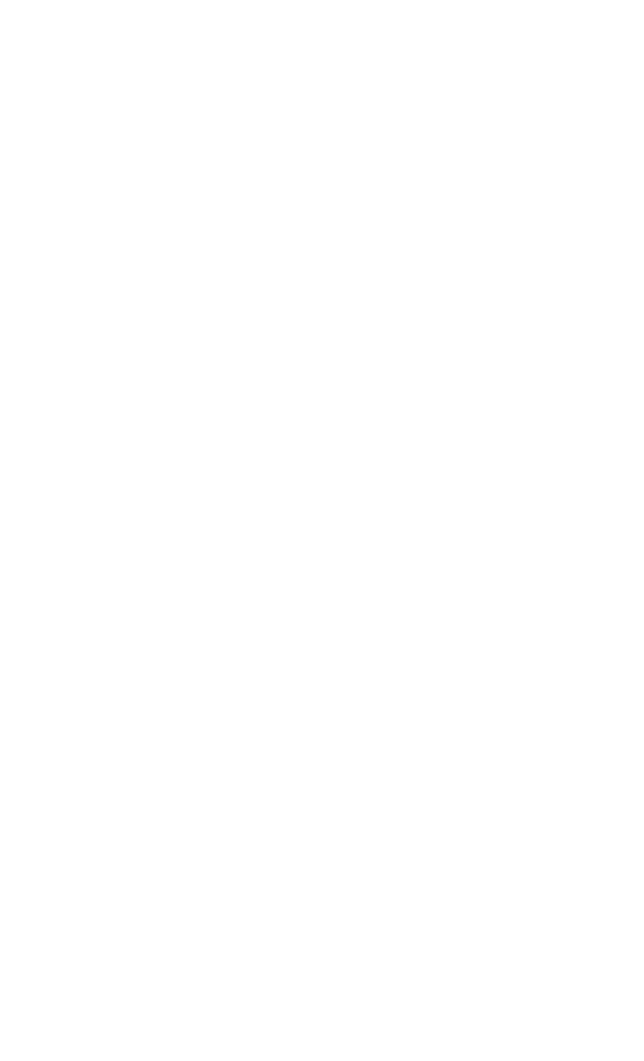
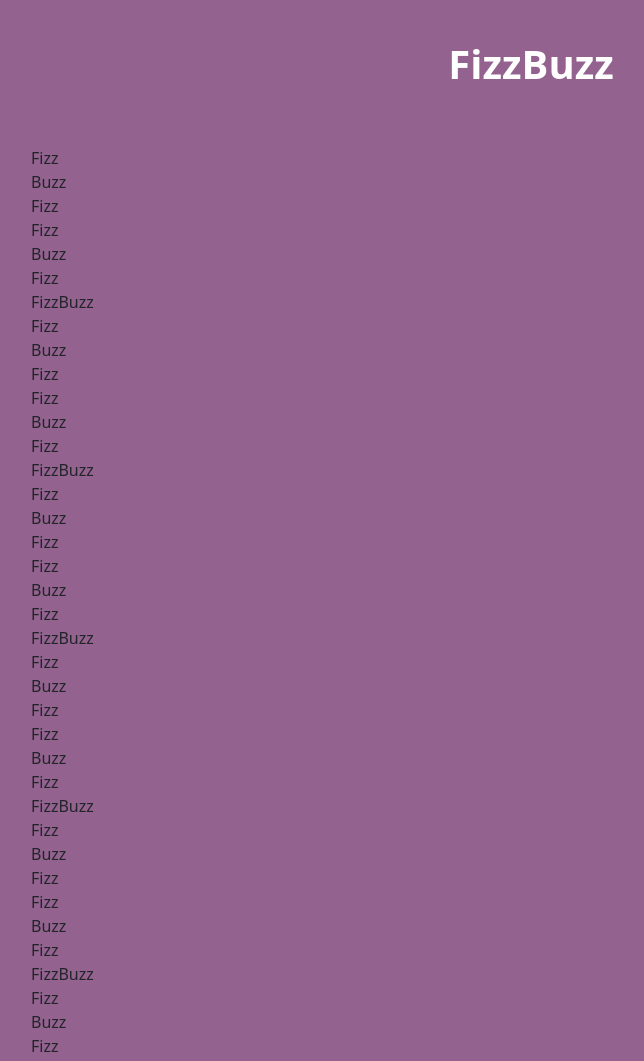
Before and after one commit to AntonelloStefania/js-fizzbuzz, a plain HTML site: page index.html in a window 1280 px wide. Shown: the top 1061 px of the page, without its empty margins (109-753 px from the left). Before the commit the page ends 800 px from the top, so only its background shows below. Drawn offline with nearby package versions, Linux system fonts and the light colour scheme.

Commit message:
[add] visualizzazione a schermo

```diff
--- a/css/style.css
+++ b/css/style.css
@@ -0,0 +1,21 @@
+*{
+    margin: 0;
+    padding: 0;
+    box-sizing: border-box;
+}
+
+body{
+    background-color: #93628F;
+}
+
+.background-container{
+    width: 1000px;
+    margin: 50px auto;
+}
+
+h1{
+    color: white;
+    font-weight: bold;
+    text-align: center;
+    margin-top: 40px;
+}
--- a/index.html
+++ b/index.html
@@ -4,11 +4,14 @@
         <meta charset="UTF-8">
         <meta http-equiv="X-UA-Compatible" content="IE=edge">
         <meta name="viewport" content="width=device-width, initial-scale=1.0">
+        <link href="https://cdn.jsdelivr.net/npm/bootstrap@5.3.0-alpha3/dist/css/bootstrap.min.css" rel="stylesheet" integrity="sha384-KK94CHFLLe+nY2dmCWGMq91rCGa5gtU4mk92HdvYe+M/SXH301p5ILy+dN9+nJOZ" crossorigin="anonymous">
         <script defer src="./js/script.js"></script>
         <link rel="stylesheet" href="./css/style.css">
         <title>Fizzbuzz</title>
     </head>
     <body>
+       <h1>FizzBuzz</h1>
+       <div id="onscreen" class="background-container pt-2 "></div>
 
     </body>
 </html>
--- a/js/script.js
+++ b/js/script.js
@@ -1,21 +1,28 @@
+let square =document.getElementById('onscreen');
 for (let n=1; n<= 100; n++){
-    //console.log(n)
+
     if( (n % 3 === 0) && (n % 5 === 0) ) {
-        //let n = 'Fizz'
-        //console.log('Fizz')
+
         console.log('BuzzFizz')
+        square.innerHTML += '<div>FizzBuzz</div>'
 
     } else if( (n % 3 === 0)) {
-        //let n = 'buzz'
-        console.log('Buzz')
+
+        square.innerHTML += '<div>Fizz</div>'
+
+        console.log('Fizz')
 
     } else  if( (n % 5 === 0 )) {
 
-       // console.log('BuzzFizz')
-        console.log('Fizz')
+
+
+        console.log('Buzz')
+        square.innerHTML += '<div>Buzz</div>'
 
     } else{
         console.log(n)
+
     }
 
+
 }
```
